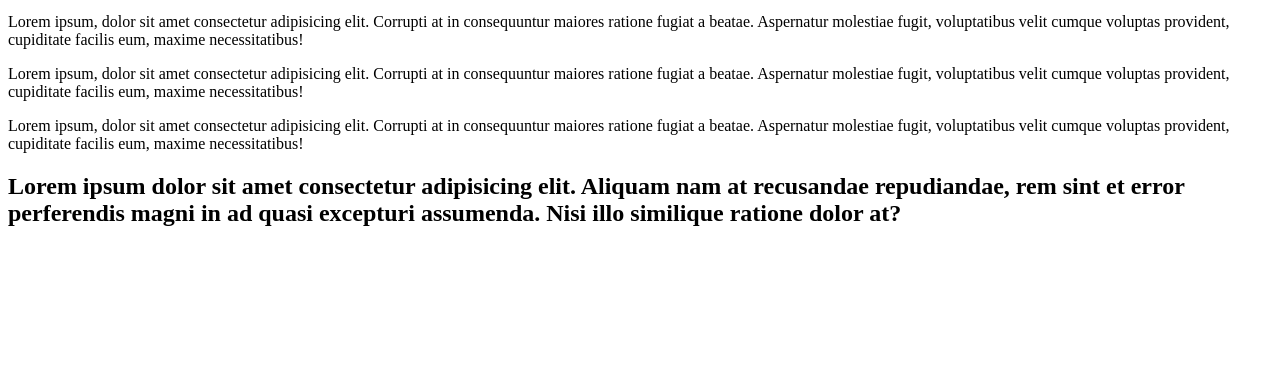
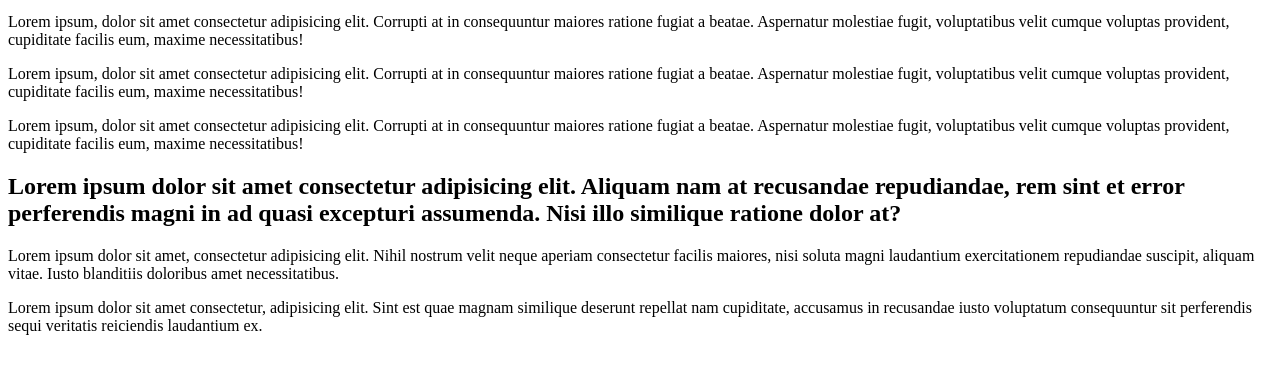
Before and after one commit to Miklku/first-project, a plain HTML site: page index.html in a window 1280 px wide. Shown: the part 119-492 px from the top of the page. Drawn offline with Linux system fonts and the light colour scheme.

Commit message:
Добавлено 2 параграфа

```diff
--- a/index.html
+++ b/index.html
@@ -32,6 +32,8 @@
             Lorem ipsum dolor sit amet consectetur adipisicing elit. Aliquam nam at recusandae repudiandae, rem sint et
             error perferendis magni in ad quasi excepturi assumenda. Nisi illo similique ratione dolor at?
         </h2>
+        <p class="test_class">Lorem ipsum dolor sit amet, consectetur adipisicing elit. Nihil nostrum velit neque aperiam consectetur facilis maiores, nisi soluta magni laudantium exercitationem repudiandae suscipit, aliquam vitae. Iusto blanditiis doloribus amet necessitatibus.</p>
+        <p class="test_class">Lorem ipsum dolor sit amet consectetur, adipisicing elit. Sint est quae magnam similique deserunt repellat nam cupiditate, accusamus in recusandae iusto voluptatum consequuntur sit perferendis sequi veritatis reiciendis laudantium ex.</p>
     </div>
 </body>
 
```
